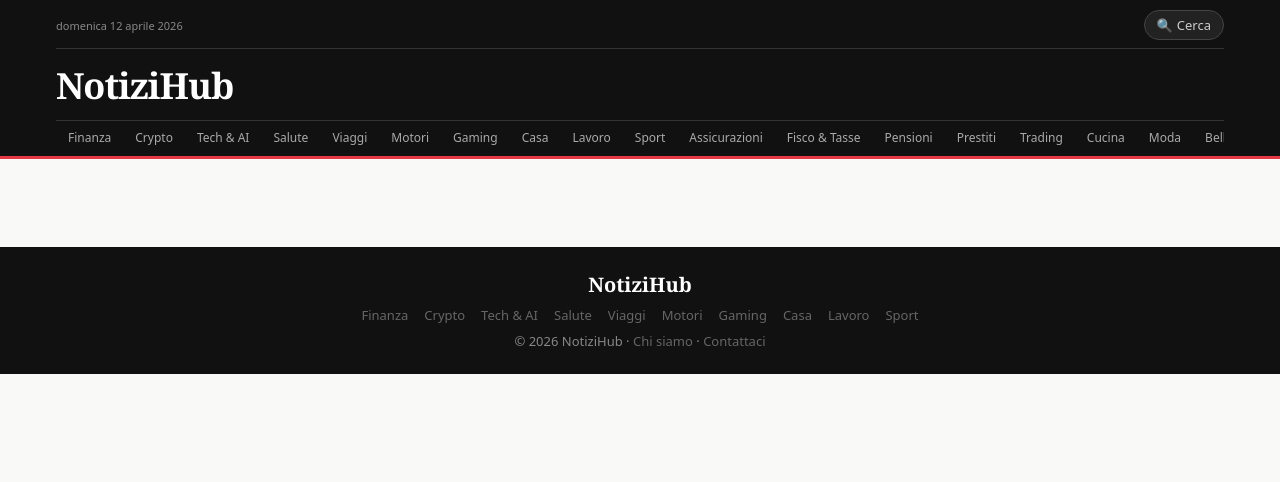
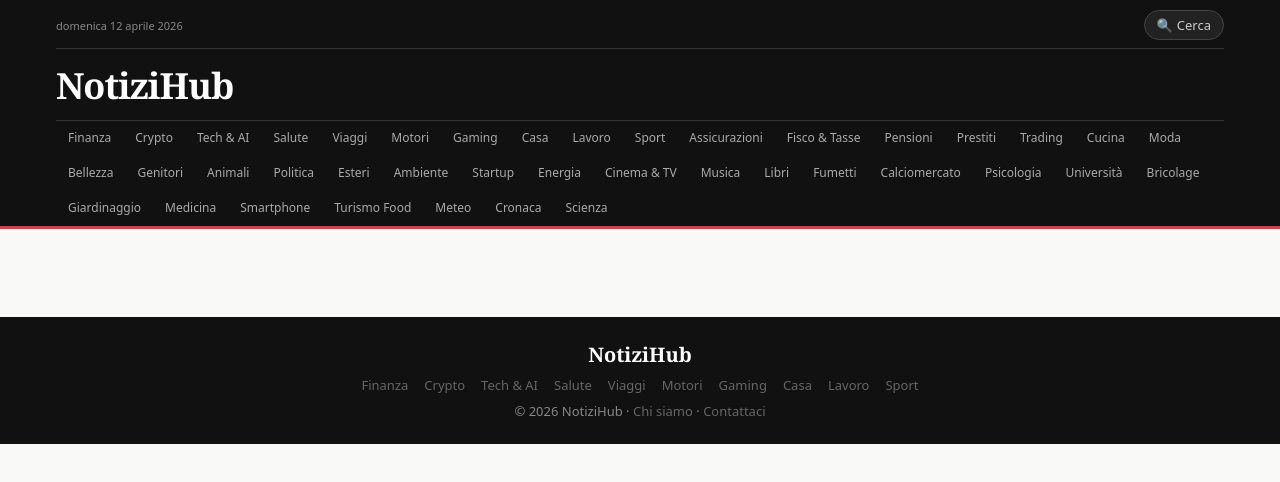
Before and after one commit to fasuolomario18/notizihub, a Next.js app in the folder notizihub-site/: page / in a window 1280 px wide. Shown: the top 482 px of the page. Built offline with nearby package versions, Linux system fonts and the light colour scheme.

Commit message:
fix: menu desktop mostra tutte le nicchie con flexWrap

```diff
--- a/notizihub-site/pages/index.js
+++ b/notizihub-site/pages/index.js
@@ -156,8 +156,8 @@ export default function Home({ articoli }) {
             </button>
           </div>
 
-          {/* Nav desktop — scroll orizzontale */}
-          <nav className="desktop-nav" style={{ display: 'flex', borderTop: '1px solid #333', overflowX: 'auto', scrollbarWidth: 'none' }}>
+          {/* Nav desktop — flex wrap per mostrare tutte le nicchie */}
+          <nav className="desktop-nav" style={{ display: 'flex', flexWrap: 'wrap', borderTop: '1px solid #333' }}>
             {NICCHIE.map(n => (
               <Link key={n.id} href={`/nicchia/${n.id}`} style={{ padding: '8px 12px', fontFamily: 'system-ui', fontSize: 12, fontWeight: 500, color: '#aaa', whiteSpace: 'nowrap', borderBottom: '2px solid transparent' }}>{n.nome}</Link>
             ))}
```
